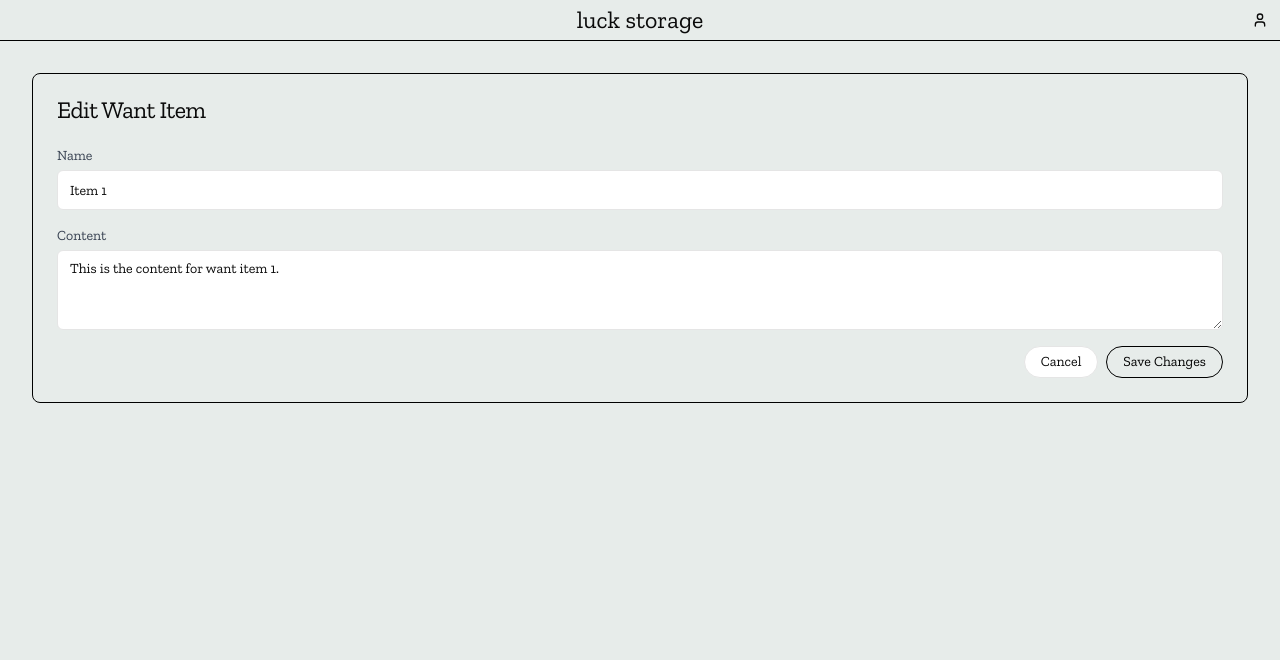
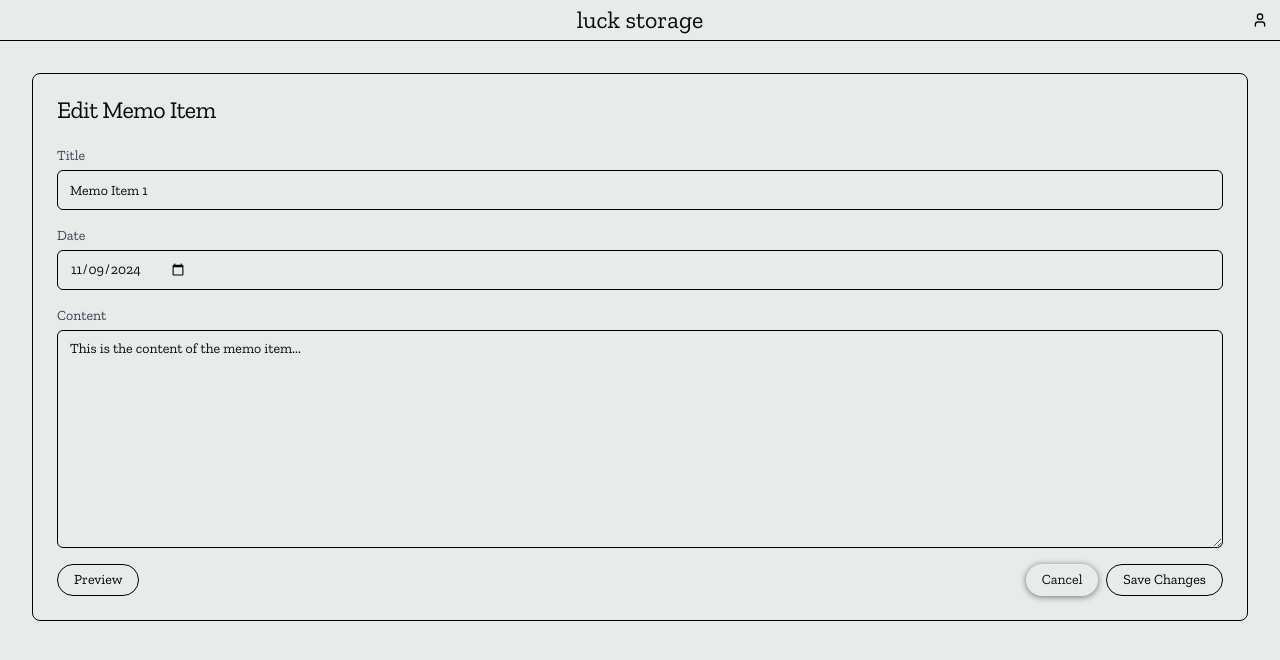
Before and after one commit to luck-tech/luck-storage, a Next.js app: page /admin/memo/1 in a window 1280 px wide. Shown: the top 660 px of the page. Built offline with nearby package versions, Linux system fonts and the light colour scheme; no server answers.

Commit message:
管理画面のmd editor導入

```diff
--- a/app/(pages)/admin/(edit)/memo/[id]/page.tsx
+++ b/app/(pages)/admin/(edit)/memo/[id]/page.tsx
@@ -1,5 +1,8 @@
 "use client";
 
+import type React from "react";
+
+import { useState, useEffect } from "react";
 import { useParams, useRouter } from "next/navigation";
 import { Button } from "@/app/components/ui/button";
 import { Input } from "@/app/components/ui/input";
@@ -10,22 +13,42 @@ import {
   CardHeader,
   CardTitle,
 } from "@/app/components/ui/card";
+import ReactMarkdown from "react-markdown";
 
-export default function EditPage() {
+export default function EditMemoPage() {
   const params = useParams();
   const router = useRouter();
   const { id } = params;
 
-  // この部分は実際のアプリケーションでは、APIからデータを取得する処理に置き換えてください
-  const item = {
-    name: `Item ${id}`,
-    content: `This is the content for want item ${id}.`,
+  const [item, setItem] = useState({
+    title: "",
+    date: "",
+    content: "",
+  });
+
+  const [showPreview, setShowPreview] = useState(false);
+
+  useEffect(() => {
+    // Here you would typically fetch the item data from an API
+    // For now, we'll just set some dummy data
+    setItem({
+      title: `Memo Item ${id}`,
+      date: new Date().toISOString().split("T")[0],
+      content: "This is the content of the memo item...",
+    });
+  }, [id]);
+
+  const handleInputChange = (
+    e: React.ChangeEvent<HTMLInputElement | HTMLTextAreaElement>
+  ) => {
+    const { name, value } = e.target;
+    setItem((prev) => ({ ...prev, [name]: value }));
   };
 
   const handleSave = (event: React.FormEvent) => {
     event.preventDefault();
-    // ここで保存処理を実装します
-    console.log("Save changes");
+    // Here you would typically save the data to an API
+    console.log("Save changes", item);
     router.push("/admin");
   };
 
@@ -33,22 +56,40 @@ export default function EditPage() {
     <div className="container mx-auto p-8">
       <Card>
         <CardHeader>
-          <CardTitle>Edit Want Item</CardTitle>
+          <CardTitle>Edit Memo Item</CardTitle>
         </CardHeader>
         <CardContent>
           <form onSubmit={handleSave} className="space-y-4">
             <div>
               <label
-                htmlFor="name"
+                htmlFor="title"
                 className="block text-sm font-medium text-gray-700"
               >
-                Name
+                Title
               </label>
               <Input
                 type="text"
-                id="name"
-                defaultValue={item.name}
-                className="mt-1"
+                id="title"
+                name="title"
+                value={item.title}
+                onChange={handleInputChange}
+                className="mt-1 bg-[#e7ecea] border border-black"
+              />
+            </div>
+            <div>
+              <label
+                htmlFor="date"
+                className="block text-sm font-medium text-gray-700"
+              >
+                Date
+              </label>
+              <Input
+                type="date"
+                id="date"
+                name="date"
+                value={item.date}
+                onChange={handleInputChange}
+                className="mt-1 bg-[#e7ecea] border border-black"
               />
             </div>
             <div>
@@ -60,23 +101,45 @@ export default function EditPage() {
               </label>
               <Textarea
                 id="content"
-                defaultValue={item.content}
-                className="mt-1"
+                name="content"
+                value={item.content}
+                onChange={handleInputChange}
+                className="mt-1 bg-[#e7ecea] border border-black"
+                rows={10}
               />
             </div>
-            <div className="flex justify-end space-x-2">
+            <div className="flex justify-between">
               <Button
                 type="button"
-                variant="outline"
-                onClick={() => router.push("/admin")}
+                onClick={() => setShowPreview(!showPreview)}
               >
-                Cancel
+                {showPreview ? "Edit" : "Preview"}
               </Button>
-              <Button type="submit">Save Changes</Button>
+              <div>
+                <Button
+                  type="button"
+                  variant="outline"
+                  onClick={() => router.push("/admin")}
+                  className="mr-2"
+                >
+                  Cancel
+                </Button>
+                <Button type="submit">Save Changes</Button>
+              </div>
             </div>
           </form>
         </CardContent>
       </Card>
+      {showPreview && (
+        <Card className="mt-8">
+          <CardHeader>
+            <CardTitle>Preview</CardTitle>
+          </CardHeader>
+          <CardContent className="prose max-w-none">
+            <ReactMarkdown>{item.content}</ReactMarkdown>
+          </CardContent>
+        </Card>
+      )}
     </div>
   );
 }
--- a/app/(pages)/admin/(edit)/portfolio/[id]/page.tsx
+++ b/app/(pages)/admin/(edit)/portfolio/[id]/page.tsx
@@ -1,5 +1,8 @@
 "use client";
 
+import type React from "react";
+
+import { useState, useEffect } from "react";
 import { useParams, useRouter } from "next/navigation";
 import { Button } from "@/app/components/ui/button";
 import { Input } from "@/app/components/ui/input";
@@ -10,22 +13,42 @@ import {
   CardHeader,
   CardTitle,
 } from "@/app/components/ui/card";
+import ReactMarkdown from "react-markdown";
 
-export default function EditPage() {
+export default function EditPortfolioPage() {
   const params = useParams();
   const router = useRouter();
   const { id } = params;
 
-  // この部分は実際のアプリケーションでは、APIからデータを取得する処理に置き換えてください
-  const item = {
-    name: `Item ${id}`,
-    content: `This is the content for want item ${id}.`,
+  const [item, setItem] = useState({
+    title: "",
+    date: "",
+    content: "",
+  });
+
+  const [showPreview, setShowPreview] = useState(false);
+
+  useEffect(() => {
+    // Here you would typically fetch the item data from an API
+    // For now, we'll just set some dummy data
+    setItem({
+      title: `Portfolio Item ${id}`,
+      date: new Date().toISOString().split("T")[0],
+      content: "This is the content of the portfolio item...",
+    });
+  }, [id]);
+
+  const handleInputChange = (
+    e: React.ChangeEvent<HTMLInputElement | HTMLTextAreaElement>
+  ) => {
+    const { name, value } = e.target;
+    setItem((prev) => ({ ...prev, [name]: value }));
   };
 
   const handleSave = (event: React.FormEvent) => {
     event.preventDefault();
-    // ここで保存処理を実装します
-    console.log("Save changes");
+    // Here you would typically save the data to an API
+    console.log("Save changes", item);
     router.push("/admin");
   };
 
@@ -33,22 +56,40 @@ export default function EditPage() {
     <div className="container mx-auto p-8">
       <Card>
         <CardHeader>
-          <CardTitle>Edit Want Item</CardTitle>
+          <CardTitle>Edit Portfolio Item</CardTitle>
         </CardHeader>
         <CardContent>
           <form onSubmit={handleSave} className="space-y-4">
             <div>
               <label
-                htmlFor="name"
+                htmlFor="title"
                 className="block text-sm font-medium text-gray-700"
               >
-                Name
+                Title
               </label>
               <Input
                 type="text"
-                id="name"
-                defaultValue={item.name}
-                className="mt-1"
+                id="title"
+                name="title"
+                value={item.title}
+                onChange={handleInputChange}
+                className="mt-1 bg-[#e7ecea] border border-black"
+              />
+            </div>
+            <div>
+              <label
+                htmlFor="date"
+                className="block text-sm font-medium text-gray-700"
+              >
+                Date
+              </label>
+              <Input
+                type="date"
+                id="date"
+                name="date"
+                value={item.date}
+                onChange={handleInputChange}
+                className="mt-1 bg-[#e7ecea] border border-black"
               />
             </div>
             <div>
@@ -60,23 +101,45 @@ export default function EditPage() {
               </label>
               <Textarea
                 id="content"
-                defaultValue={item.content}
-                className="mt-1"
+                name="content"
+                value={item.content}
+                onChange={handleInputChange}
+                className="mt-1 bg-[#e7ecea] border border-black"
+                rows={10}
               />
             </div>
-            <div className="flex justify-end space-x-2">
+            <div className="flex justify-between">
               <Button
                 type="button"
-                variant="outline"
-                onClick={() => router.push("/admin")}
+                onClick={() => setShowPreview(!showPreview)}
               >
-                Cancel
+                {showPreview ? "Edit" : "Preview"}
               </Button>
-              <Button type="submit">Save Changes</Button>
+              <div>
+                <Button
+                  type="button"
+                  variant="outline"
+                  onClick={() => router.push("/admin")}
+                  className="mr-2"
+                >
+                  Cancel
+                </Button>
+                <Button type="submit">Save Changes</Button>
+              </div>
             </div>
           </form>
         </CardContent>
       </Card>
+      {showPreview && (
+        <Card className="mt-8">
+          <CardHeader>
+            <CardTitle>Preview</CardTitle>
+          </CardHeader>
+          <CardContent className="prose max-w-none">
+            <ReactMarkdown>{item.content}</ReactMarkdown>
+          </CardContent>
+        </Card>
+      )}
     </div>
   );
 }
--- a/app/components/ui/button.tsx
+++ b/app/components/ui/button.tsx
@@ -13,7 +13,7 @@ const buttonVariants = cva(
         destructive:
           "bg-destructive text-destructive-foreground hover:bg-destructive/90",
         outline:
-          "border border-input bg-background hover:bg-accent hover:text-accent-foreground",
+          " hover:text-accent-foreground shadow-[0_1px_6px_0_rgba(32,33,36,.6)]",
         secondary:
           "bg-secondary text-secondary-foreground hover:bg-secondary/80",
         ghost: "hover:text-accent-foreground",
--- a/package.json
+++ b/package.json
@@ -23,11 +23,13 @@
     "pg": "^8.13.1",
     "react": "^19.0.0",
     "react-dom": "^19.0.0",
+    "react-markdown": "^10.0.0",
     "tailwind-merge": "^3.0.1",
     "tailwindcss-animate": "^1.0.7"
   },
   "devDependencies": {
     "@eslint/eslintrc": "^3",
+    "@tailwindcss/typography": "^0.5.16",
     "@types/node": "^20",
     "@types/react": "^19",
     "@types/react-dom": "^19",
--- a/tailwind.config.ts
+++ b/tailwind.config.ts
@@ -60,5 +60,5 @@ export default {
       },
     },
   },
-  plugins: [require("tailwindcss-animate")],
+  plugins: [require("tailwindcss-animate"), require("@tailwindcss/typography")],
 } satisfies Config;
```
Also changed, not shown: app/(pages)/admin/page.tsx (+14 -5 lines), 1 other file (tests, documents, lock files or other folders).
